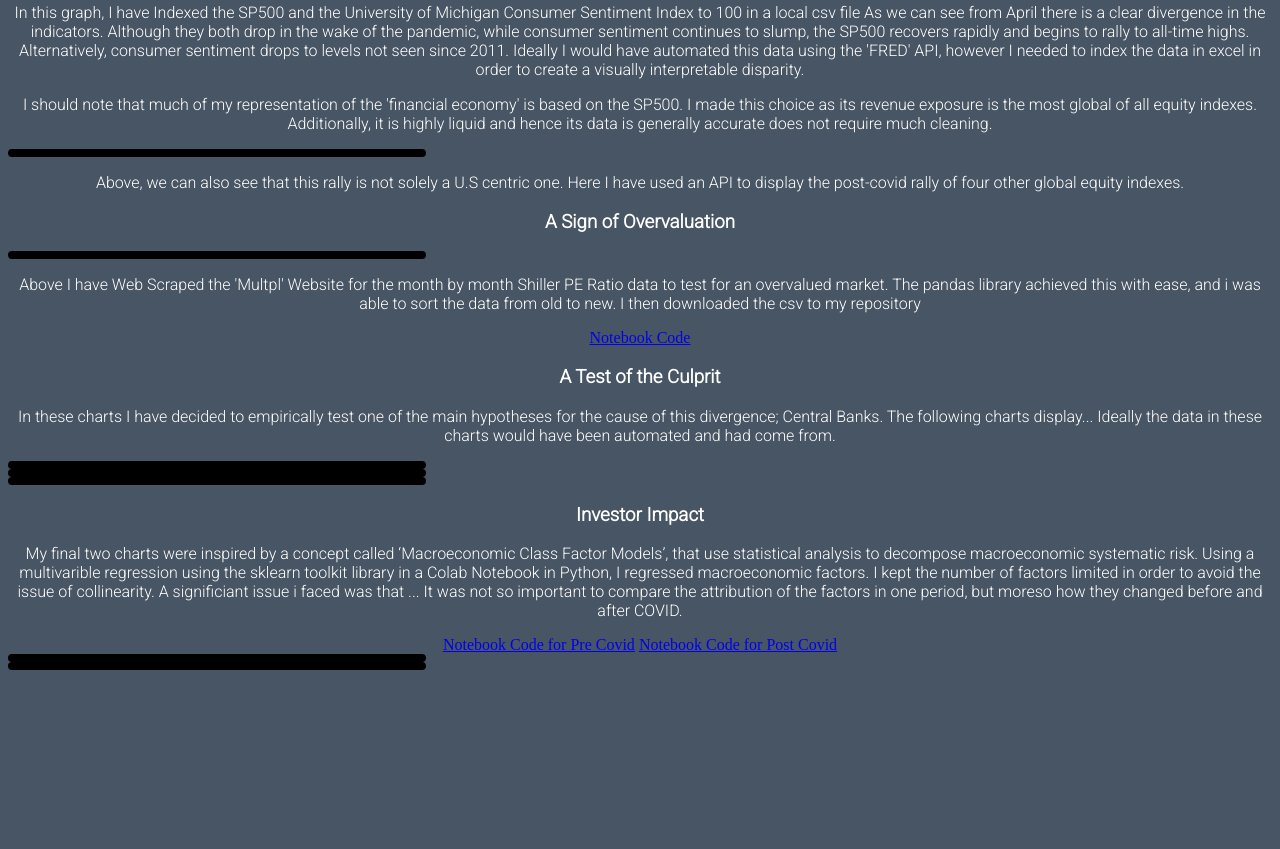
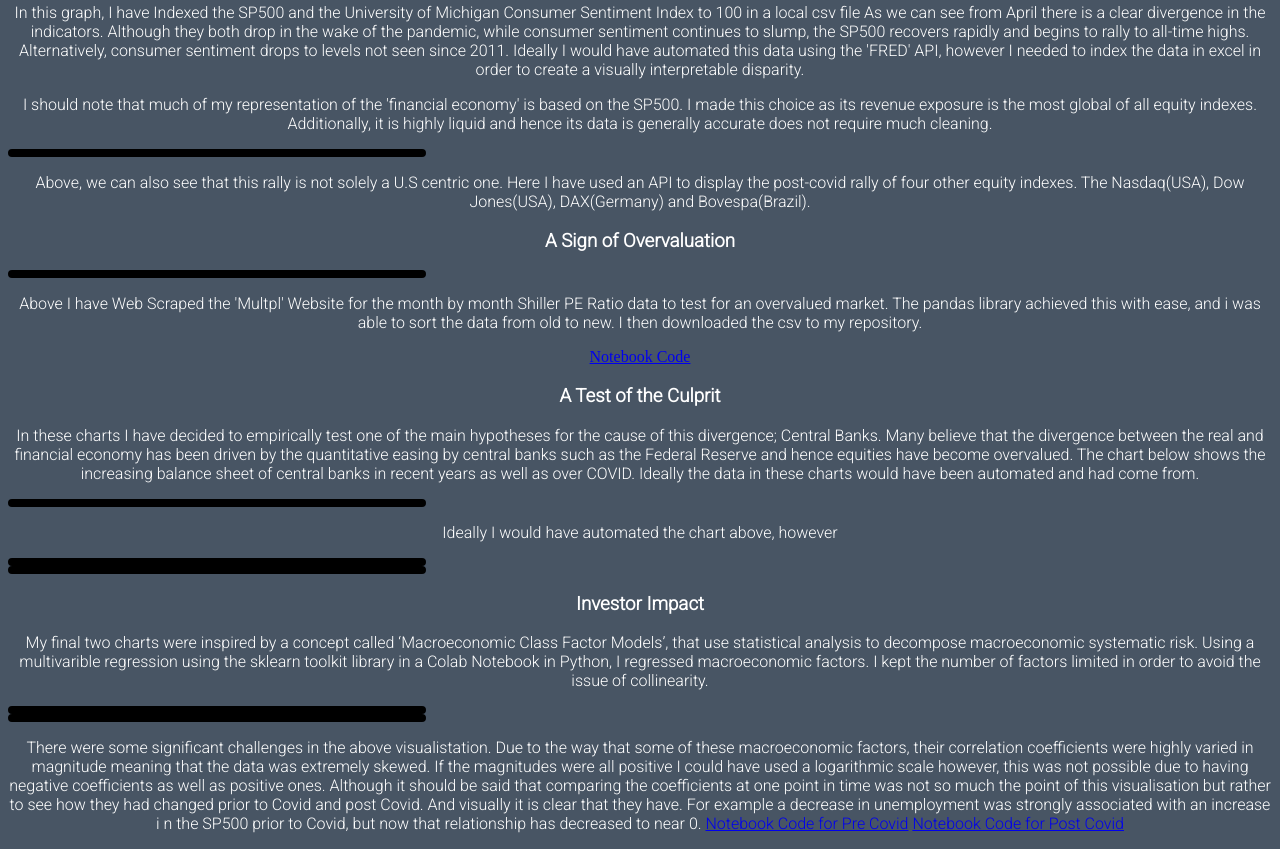
Before and after one commit to James-Wilkins/James-Wilkins.github.io, a plain HTML site: page project.html in a window 1280 px wide. Shown: the part 278-1127 px from the top of the page. Before the commit the page ends 956 px from the top, so only its background shows below. Drawn offline with Linux system fonts and the light colour scheme; a script that the page names is missing.

Commit message:
Update project.html

```diff
--- a/project.html
+++ b/project.html
@@ -39,11 +39,6 @@
 
 
 
-
-
-
-
-
    <h3>A Visual Divergence</h3>
 
 <div class="chart" id="firstprojectChart">
@@ -69,8 +64,8 @@
 </div>
 
 
-   <p>Above, we can also see that this rally is not solely a U.S centric one. Here I have used an API to display the post-covid rally of four other global equity
-      indexes.</p>
+   <p>Above, we can also see that this rally is not solely a U.S centric one. Here I have used an API to display the post-covid rally of four other equity
+      indexes. The Nasdaq(USA), Dow Jones(USA), DAX(Germany) and Bovespa(Brazil).   </p>
 
 
 
@@ -87,7 +82,7 @@
 
 
  <p>Above I have Web Scraped the 'Multpl' Website for the month by month Shiller PE Ratio data to test for an overvalued market. The pandas library achieved this
-  with ease, and i was able to sort the data from old to new. I then downloaded the csv to my repository</p>
+  with ease, and i was able to sort the data from old to new. I then downloaded the csv to my repository.</p>
 
 
  <a href="https://raw.githubusercontent.com/James-Wilkins/James-Wilkins.github.io/main/ShillerScrape.ipynb">Notebook Code</a>
@@ -97,10 +92,10 @@
 
 
 
-<p>In these charts I have decided to empirically test one of the main hypotheses for the cause of this divergence; Central Banks. The following charts display...
-    Ideally the data in these charts would have been automated and had come from.</p>
-
-
+<p>In these charts I have decided to empirically test one of the main hypotheses for the cause of this divergence; Central Banks. Many believe that the divergence
+   between the real and financial economy has been driven by the quantitative easing by central banks such as the Federal Reserve and hence equities have become
+   overvalued. The chart below shows the increasing balance sheet of central banks in recent years as well as over COVID.
+   Ideally the data in these charts would have been automated and had come from.</p>
 
 
 <div class="chart" id="fourthprojectChart">
@@ -109,6 +104,9 @@
     vegaEmbed('#fourthprojectChart', myprojectChart4);
   </script>
 </div>
+
+<p>Ideally I would have automated the chart above, however </p>
+
 
 <div class="chart" id="fifthprojectChart">
   <script>
@@ -137,14 +135,8 @@
 
     <p>My final two charts were inspired by a concept called ‘Macroeconomic Class Factor Models’, that use statistical analysis to decompose macroeconomic
        systematic risk. Using a multivarible regression using the sklearn toolkit library in a Colab Notebook in Python, I regressed macroeconomic factors.
-       I kept the number of factors limited in order to avoid the issue of collinearity. A significiant issue i faced was that ...
-       It was not so important to compare
-       the attribution of the factors in one period, but moreso how they changed before and after COVID.</p>
+       I kept the number of factors limited in order to avoid the issue of collinearity.</p>
 
-
-
-    <a href="https://raw.githubusercontent.com/James-Wilkins/James-Wilkins.github.io/main/PreCovidRegression.ipynb">Notebook Code for Pre Covid</a>
-    <a href="https://raw.githubusercontent.com/James-Wilkins/James-Wilkins.github.io/main/PostCovidRegression.ipynb">Notebook Code for Post Covid</a>
 
 
 <div class="chart" id="seventhprojectChart">
@@ -162,7 +154,15 @@
 </div>
 
 
+   <p>There were some significant challenges in the above visualistation. Due to the way that some of these macroeconomic factors, their correlation
+      coefficients were highly varied in magnitude meaning that the data was extremely skewed. If the magnitudes were all positive I could have used
+      a logarithmic scale however, this was not possible due to having negative coefficients as well as positive ones. Although it should be said that
+      comparing the coefficients at one point in time was not so much the point of this visualisation but rather to see how they had changed prior to
+      Covid and post Covid. And visually it is clear that they have. For example a decrease in unemployment was strongly associated with an increase i
+      n the SP500 prior to Covid, but now that relationship has decreased to near 0.
 
+    <a href="https://raw.githubusercontent.com/James-Wilkins/James-Wilkins.github.io/main/PreCovidRegression.ipynb">Notebook Code for Pre Covid</a>
+    <a href="https://raw.githubusercontent.com/James-Wilkins/James-Wilkins.github.io/main/PostCovidRegression.ipynb">Notebook Code for Post Covid</a>
 
 
 
```
